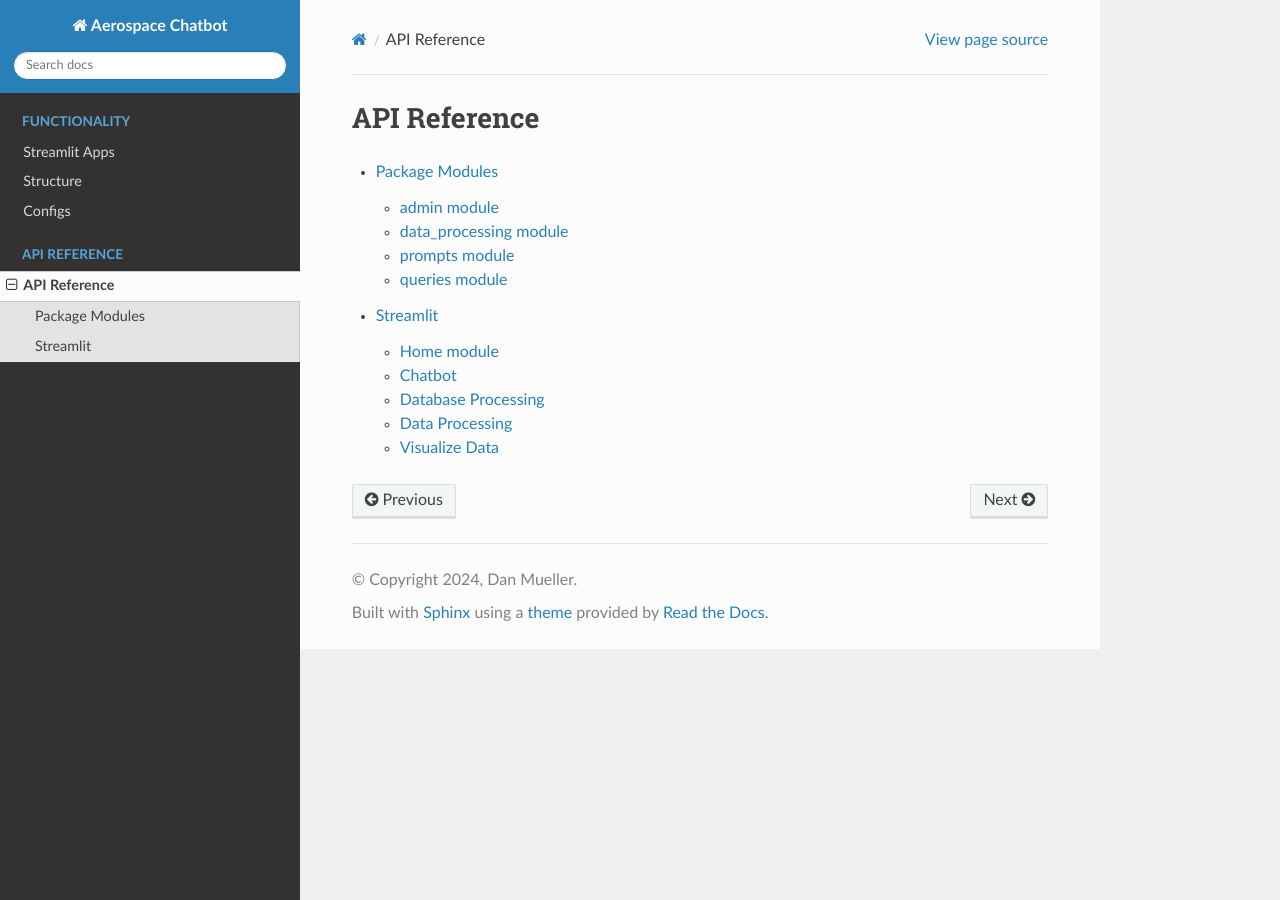
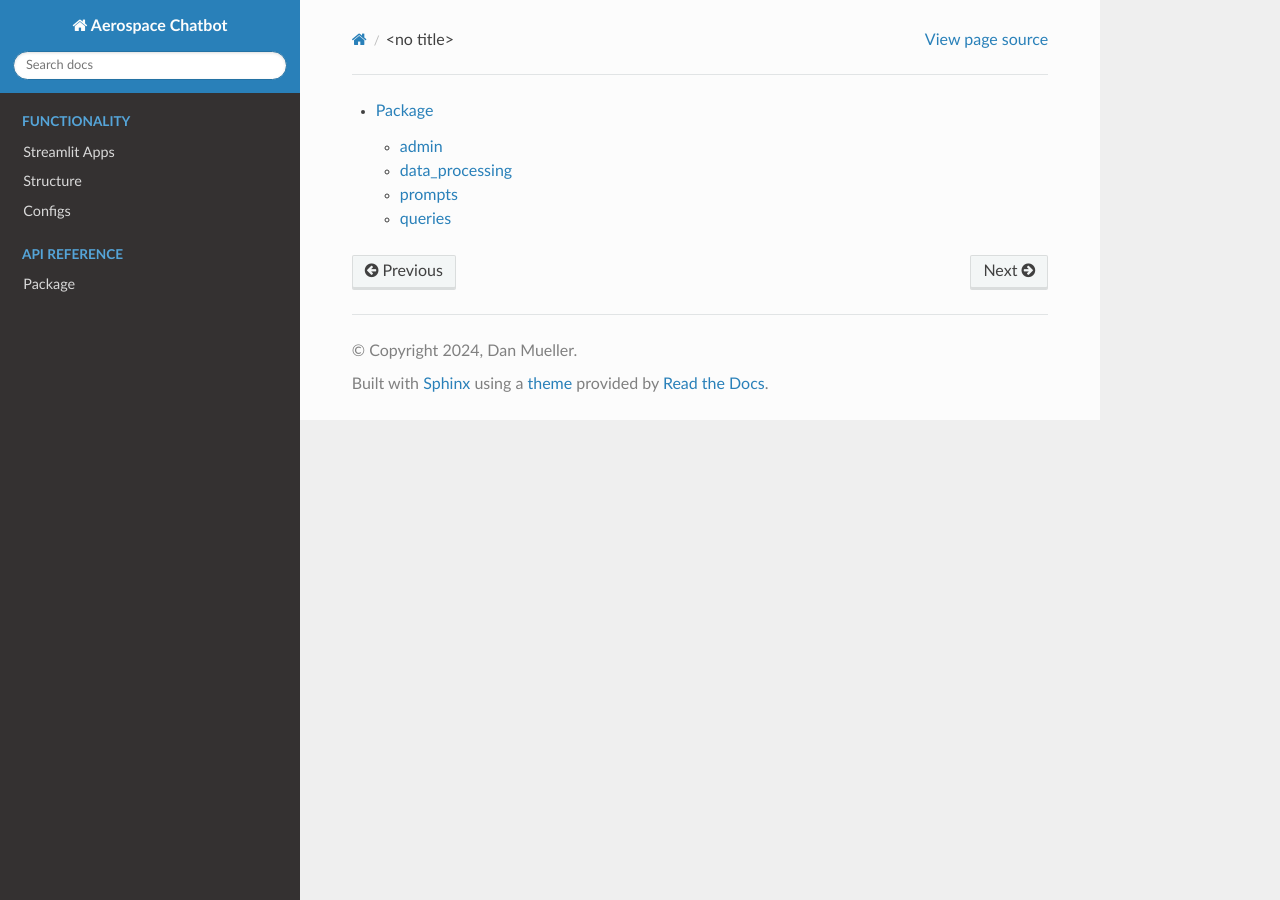
Before and after one commit to dan-s-mueller/aerospace_chatbot, a Sphinx documentation site: the page built from docs/source/modules/api.rst, in a window 1280 px wide. Built offline with Sphinx 7.4.7 and the Read the Docs theme 2.0.0, drawn with Linux system fonts in a browser that asks for light colours.

Commit message:
Refactor module names and initialize session state variables

```diff
--- a/docs/source/modules/2_Database_Processing.rst
+++ /dev/null
@@ -1,7 +0,0 @@
-Database Processing
-===================
-
-.. automodule:: pages.2_Database_Processing
-   :members:
-   :undoc-members:
-   :show-inheritance:
--- a/docs/source/modules/3_Data_Processing.rst
+++ /dev/null
@@ -1,7 +0,0 @@
-Data Processing
-===============
-
-.. automodule:: pages.3_Data_Processing
-   :members:
-   :undoc-members:
-   :show-inheritance:
--- a/docs/source/modules/4_Visualize_Data.rst
+++ /dev/null
@@ -1,7 +0,0 @@
-Visualize Data
-==============
-
-.. automodule:: pages.4_Visualize_Data
-   :members:
-   :undoc-members:
-   :show-inheritance:
--- a/docs/source/modules/admin.rst
+++ b/docs/source/modules/admin.rst
@@ -1,4 +1,4 @@
-admin module
+admin
 ============
 
 .. automodule:: admin
--- a/docs/source/modules/api.rst
+++ b/docs/source/modules/api.rst
@@ -1,8 +1,4 @@
-API Reference
-=============
-
 .. toctree::
    :maxdepth: 4
 
    package_modules
-   streamlit
--- a/docs/source/modules/data_processing.rst
+++ b/docs/source/modules/data_processing.rst
@@ -1,4 +1,4 @@
-data\_processing module
+data\_processing
 =======================
 
 .. automodule:: data_processing
--- a/docs/source/modules/package_modules.rst
+++ b/docs/source/modules/package_modules.rst
@@ -1,4 +1,4 @@
-Package Modules
+Package
 ===============
 
 .. toctree::
--- a/docs/source/modules/prompts.rst
+++ b/docs/source/modules/prompts.rst
@@ -1,4 +1,4 @@
-prompts module
+prompts
 ==============
 
 .. automodule:: prompts
--- a/docs/source/modules/queries.rst
+++ b/docs/source/modules/queries.rst
@@ -1,4 +1,4 @@
-queries module
+queries
 ==============
 
 .. automodule:: queries
--- a/docs/source/modules/streamlit.rst
+++ /dev/null
@@ -1,11 +0,0 @@
-Streamlit
-=========
-
-.. toctree::
-   :maxdepth: 4
-
-   Home
-   1_Chatbot
-   2_Database_Processing
-   3_Data_Processing
-   4_Visualize_Data
--- a/src/pages/1_Chatbot.py
+++ b/src/pages/1_Chatbot.py
@@ -63,13 +63,17 @@ with st.expander('''What's under the hood?'''):
 # Set up chat history
 if 'qa_model_obj' not in st.session_state:
     st.session_state.qa_model_obj = []
+    logging.info('QA model object initialized.')
 if 'message_id' not in st.session_state:
     st.session_state.message_id = 0
+    logging.info('Message ID initialized.')
 if 'messages' not in st.session_state:
     st.session_state.messages = []
+    logging.info('Messages initialized.')
 for message in st.session_state.messages:
     with st.chat_message(message['role']):
         st.markdown(message['content'])
+    logging.info('Chat history loaded.')
 
 # Define chat
 if prompt := st.chat_input('Prompt here'):
```
Also changed, not shown: docs/source/modules/1_Chatbot.rst (deleted, +0 -7 lines), docs/source/modules/Home.rst (deleted, +0 -7 lines), 1 other file.
